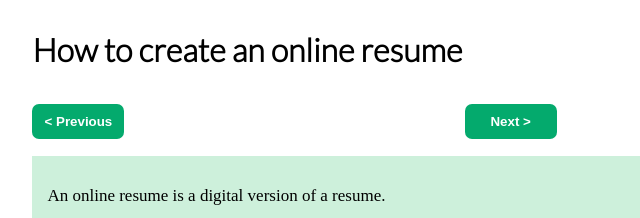
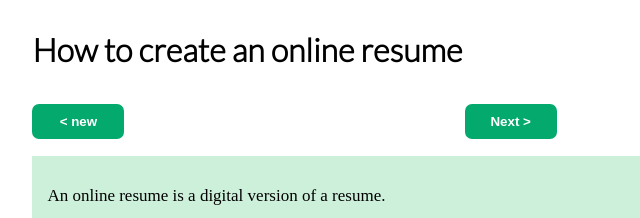
Before and after one commit to nikhilmene15/css-myFirstgit, a plain HTML site: page index.html in a window 1280 px wide. Shown: the top 218 px of the page, 198-838 px from the left. Drawn offline with Linux system fonts and the light colour scheme; a web font is replaced by a local one.

Commit message:
my second committ

```diff
--- a/index.html
+++ b/index.html
@@ -13,7 +13,7 @@
     <div class="container-1">
         <h1 class=>How to create an online resume</h1>
         <div class="btn">
-            <button>< Previous </button>
+            <button>< new </button>
            <button>Next ></button>
 
         </div>
```
